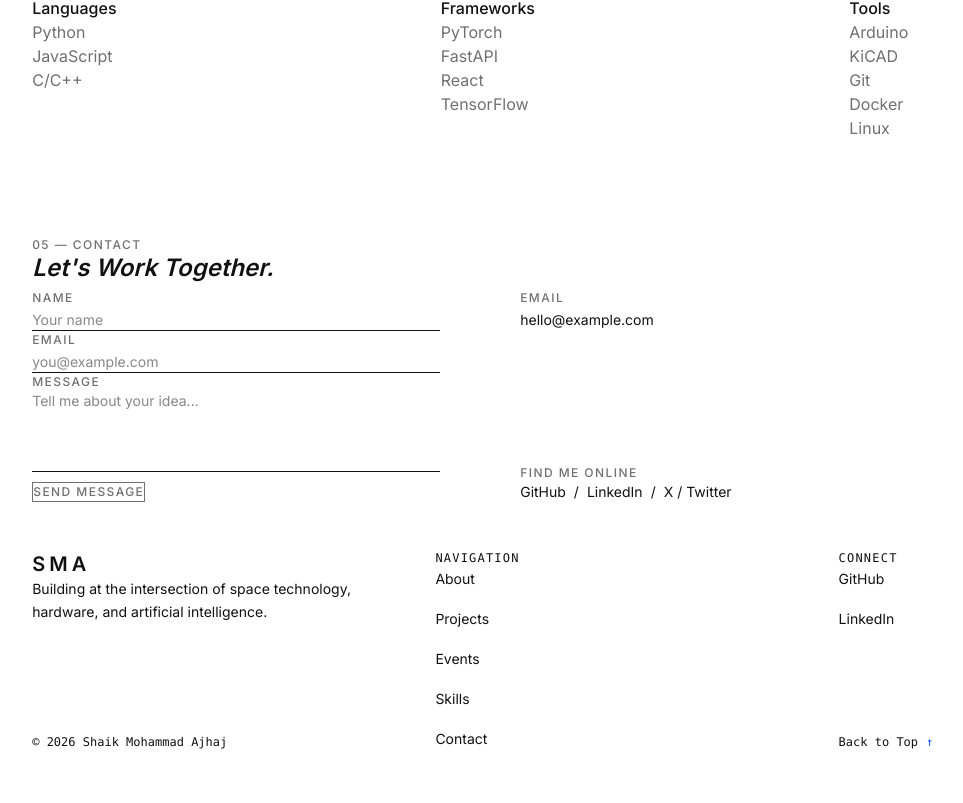
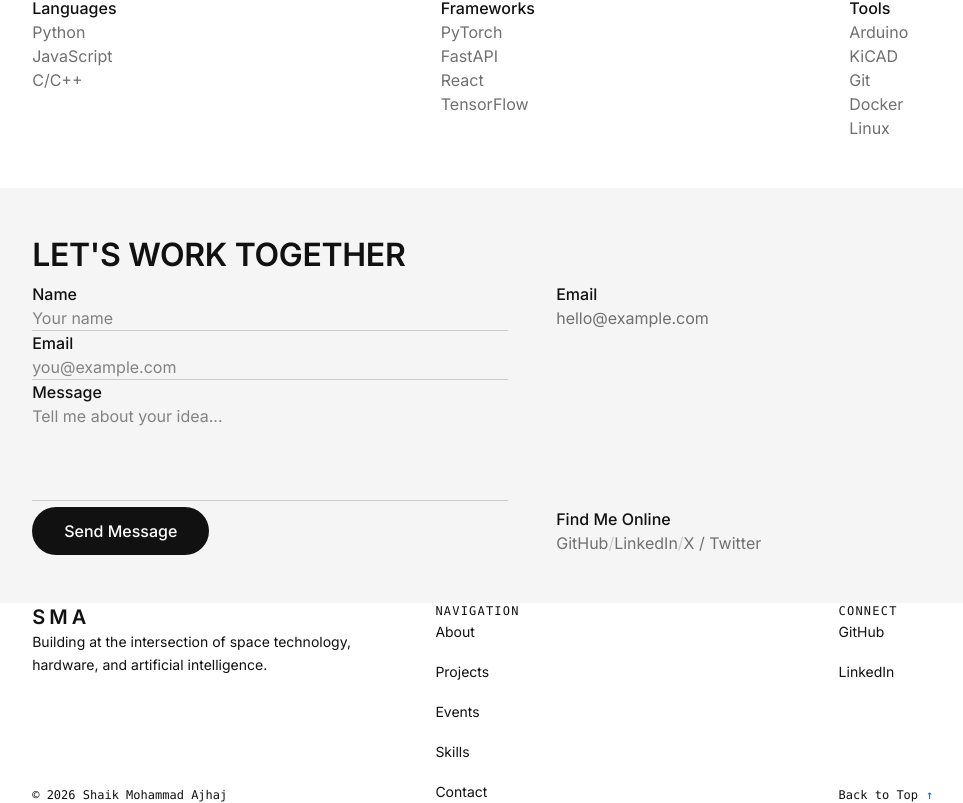
Before and after one commit to Ares006-007/My-portfolio, a React (Vite) app: page / in a window 1280 px wide. Shown: the part 3206-4009 px from the top of the page, without its empty margins (19-982 px from the left). Before the commit the page ends 3956 px from the top, so only its background shows below. Built offline with nearby package versions, Linux system fonts and the light colour scheme.

Commit message:
style: rebuild contact with pill CTA and hairline form inputs

```diff
--- a/src/components/Contact.jsx
+++ b/src/components/Contact.jsx
@@ -1,7 +1,6 @@
 import { useState } from 'react';
 import RevealOnScroll from './RevealOnScroll';
 import AnimatedText from './AnimatedText';
-import MagneticButton from './MagneticButton';
 
 const socialLinks = [
   { label: 'GitHub', href: 'https://github.com' },
@@ -25,24 +24,24 @@ export default function Contact() {
   };
 
   return (
-    <section id="contact" className="section-spacing bg-bg-alt">
+    <section
+      id="contact"
+      className="section-spacing"
+      style={{ backgroundColor: 'var(--color-soft-cloud)' }}
+    >
       <div className="section-container">
-        {/* Section label */}
-        <RevealOnScroll>
-          <p className="label mb-10">05 — Contact</p>
-        </RevealOnScroll>
-
         <AnimatedText
-          text="Let's Work Together."
-          className="heading-lg italic mb-20 text-fg-muted"
+          text="Let's Work Together"
+          className="heading-xl"
+          style={{ marginBottom: 'var(--space-section)' }}
         />
 
-        <div className="grid md:grid-cols-2 gap-20 max-w-4xl">
+        <div className="grid md:grid-cols-2" style={{ gap: 'var(--space-section)', maxWidth: '1000px' }}>
           {/* Form */}
           <RevealOnScroll>
-            <form onSubmit={handleSubmit} className="space-y-10">
+            <form onSubmit={handleSubmit} style={{ display: 'flex', flexDirection: 'column', gap: 'var(--space-xl)' }}>
               <div>
-                <label htmlFor="contact-name" className="label block mb-3">
+                <label htmlFor="contact-name" className="body-strong block" style={{ marginBottom: 'var(--space-xs)' }}>
                   Name
                 </label>
                 <input
@@ -52,14 +51,17 @@ export default function Contact() {
                   required
                   value={formData.name}
                   onChange={handleChange}
-                  className="w-full bg-transparent border-b border-border-dark py-3 text-fg placeholder-fg-subtle/50 focus:border-fg focus:outline-none transition-colors text-sm"
+                  className="w-full bg-transparent py-3 text-fg placeholder-fg-subtle/50 focus:outline-none transition-colors body-md"
+                  style={{
+                    borderBottom: '1px solid var(--color-hairline)',
+                    color: 'var(--color-ink)',
+                  }}
                   placeholder="Your name"
-                  data-cursor="action"
                 />
               </div>
 
               <div>
-                <label htmlFor="contact-email" className="label block mb-3">
+                <label htmlFor="contact-email" className="body-strong block" style={{ marginBottom: 'var(--space-xs)' }}>
                   Email
                 </label>
                 <input
@@ -69,14 +71,17 @@ export default function Contact() {
                   required
                   value={formData.email}
                   onChange={handleChange}
-                  className="w-full bg-transparent border-b border-border-dark py-3 text-fg placeholder-fg-subtle/50 focus:border-fg focus:outline-none transition-colors text-sm"
+                  className="w-full bg-transparent py-3 text-fg placeholder-fg-subtle/50 focus:outline-none transition-colors body-md"
+                  style={{
+                    borderBottom: '1px solid var(--color-hairline)',
+                    color: 'var(--color-ink)',
+                  }}
                   placeholder="you@example.com"
-                  data-cursor="action"
                 />
               </div>
 
               <div>
-                <label htmlFor="contact-message" className="label block mb-3">
+                <label htmlFor="contact-message" className="body-strong block" style={{ marginBottom: 'var(--space-xs)' }}>
                   Message
                 </label>
                 <textarea
@@ -86,54 +91,58 @@ export default function Contact() {
                   rows={4}
                   value={formData.message}
                   onChange={handleChange}
-                  className="w-full bg-transparent border-b border-border-dark py-3 text-fg placeholder-fg-subtle/50 focus:border-fg focus:outline-none transition-colors text-sm resize-none"
+                  className="w-full bg-transparent py-3 text-fg placeholder-fg-subtle/50 focus:outline-none transition-colors resize-none body-md"
+                  style={{
+                    borderBottom: '1px solid var(--color-hairline)',
+                    color: 'var(--color-ink)',
+                  }}
                   placeholder="Tell me about your idea..."
-                  data-cursor="action"
                 />
               </div>
 
-              <MagneticButton strength={0.15}>
+              <div style={{ marginTop: 'var(--space-md)' }}>
                 <button
                   type="submit"
-                  className="label py-4 px-10 border border-border text-fg hover:bg-fg hover:text-bg hover:border-fg transition-all duration-300 cursor-pointer"
-                  data-cursor="action"
+                  className="btn-primary"
                 >
                   {submitted ? 'Sent ✓' : 'Send Message'}
                 </button>
-              </MagneticButton>
+              </div>
             </form>
           </RevealOnScroll>
 
           {/* Info */}
-          <RevealOnScroll delay={0.15} direction="right">
-            <div className="flex flex-col justify-between h-full">
+          <RevealOnScroll delay={0.1} direction="right">
+            <div style={{ display: 'flex', flexDirection: 'column', height: '100%', justifyContent: 'space-between' }}>
               <div>
-                <p className="label mb-4">Email</p>
+                <p className="body-strong" style={{ marginBottom: 'var(--space-sm)' }}>Email</p>
                 <a
                   href="mailto:hello@example.com"
-                  className="text-fg-muted text-sm hover:text-fg transition-colors"
+                  className="body-md"
+                  style={{ color: 'var(--color-mute)', textDecoration: 'none' }}
                   data-cursor="link"
                 >
                   hello@example.com
                 </a>
               </div>
 
-              <div className="mt-12">
-                <p className="label mb-6">Find Me Online</p>
-                <div className="flex items-center gap-2">
+              <div style={{ marginTop: 'var(--space-section)' }}>
+                <p className="body-strong" style={{ marginBottom: 'var(--space-sm)' }}>Find Me Online</p>
+                <div style={{ display: 'flex', alignItems: 'center', gap: 'var(--space-sm)', flexWrap: 'wrap' }}>
                   {socialLinks.map((link, i) => (
-                    <span key={link.label} className="flex items-center gap-2">
+                    <span key={link.label} style={{ display: 'flex', alignItems: 'center', gap: 'var(--space-sm)' }}>
                       <a
                         href={link.href}
                         target="_blank"
                         rel="noopener noreferrer"
-                        className="text-fg-muted text-sm hover:text-fg transition-colors duration-300"
+                        className="body-md"
+                        style={{ color: 'var(--color-mute)', textDecoration: 'none' }}
                         data-cursor="link"
                       >
                         {link.label}
                       </a>
                       {i < socialLinks.length - 1 && (
-                        <span className="text-fg-subtle text-sm">/</span>
+                        <span className="body-md" style={{ color: 'var(--color-hairline)' }}>/</span>
                       )}
                     </span>
                   ))}
```
